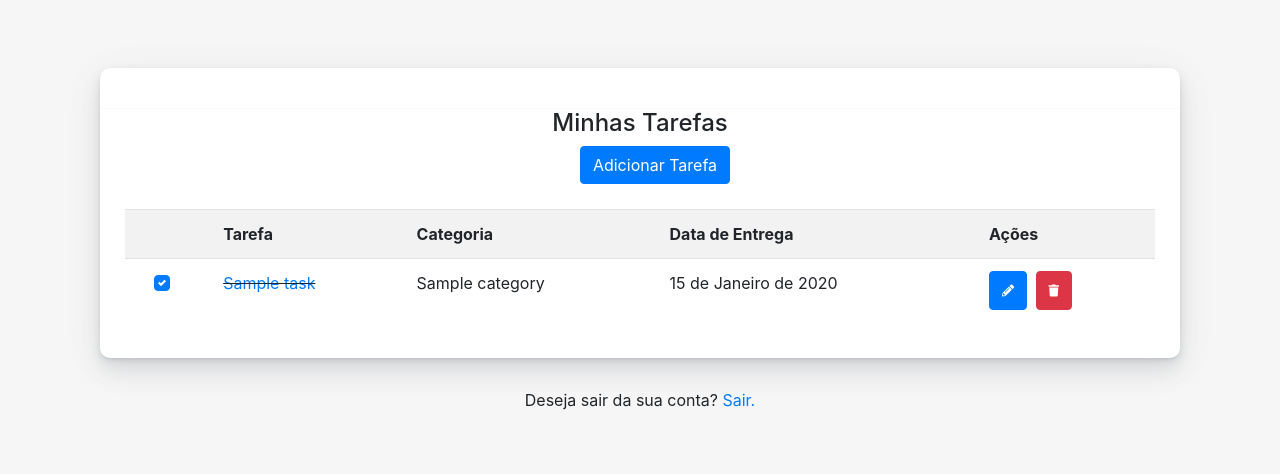
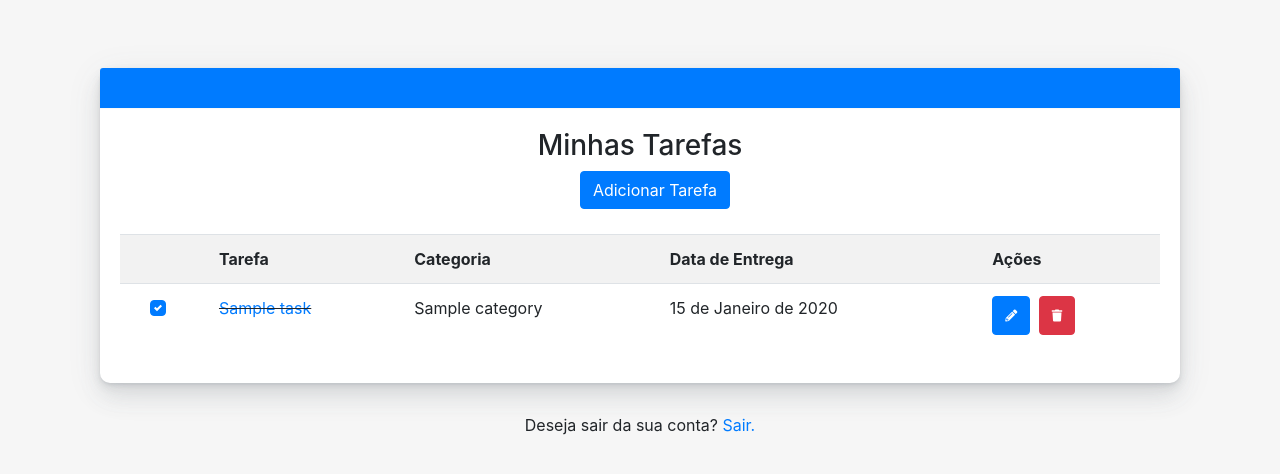
Before and after one commit to gustaoliv/Django-To-do-List, a Django app: page / in a window 1280 px wide. Shown: the top 474 px of the page. Run offline with Django 4.2, Linux system fonts and the light colour scheme; a user stored in the database is signed in; tables that the repository leaves empty hold one stand-in row (values such as "Sample post"); some libraries are stand-ins or nearby versions.

Commit message:
custom task list

```diff
--- a/tasks/static/css/style.css
+++ b/tasks/static/css/style.css
@@ -21,11 +21,14 @@ body{
     padding: 10px 25px;
     display: flex;
     align-items: center;
+    background-color: #007bff;
+    padding: 20px 25px;
+    margin-bottom: 20px;
 }
 
 
 
-.card .card-header, .card .card-body, .card .card-footer {
+.card .card .card-body, .card .card-footer {
     background-color: transparent;
     padding: 20px 25px;
 }
--- a/tasks/templates/tasks-list.html
+++ b/tasks/templates/tasks-list.html
@@ -25,7 +25,7 @@
                 <div class="card-header">
                 </div>
                 <center>
-                    <h4>Minhas Tarefas</h4>
+                    <h3>Minhas Tarefas</h3>
                     <button type="button" class="inserir btn btn-primary" data-toggle="modal" data-target="#add_task">Adicionar Tarefa</button>
                 </center>
 
```
